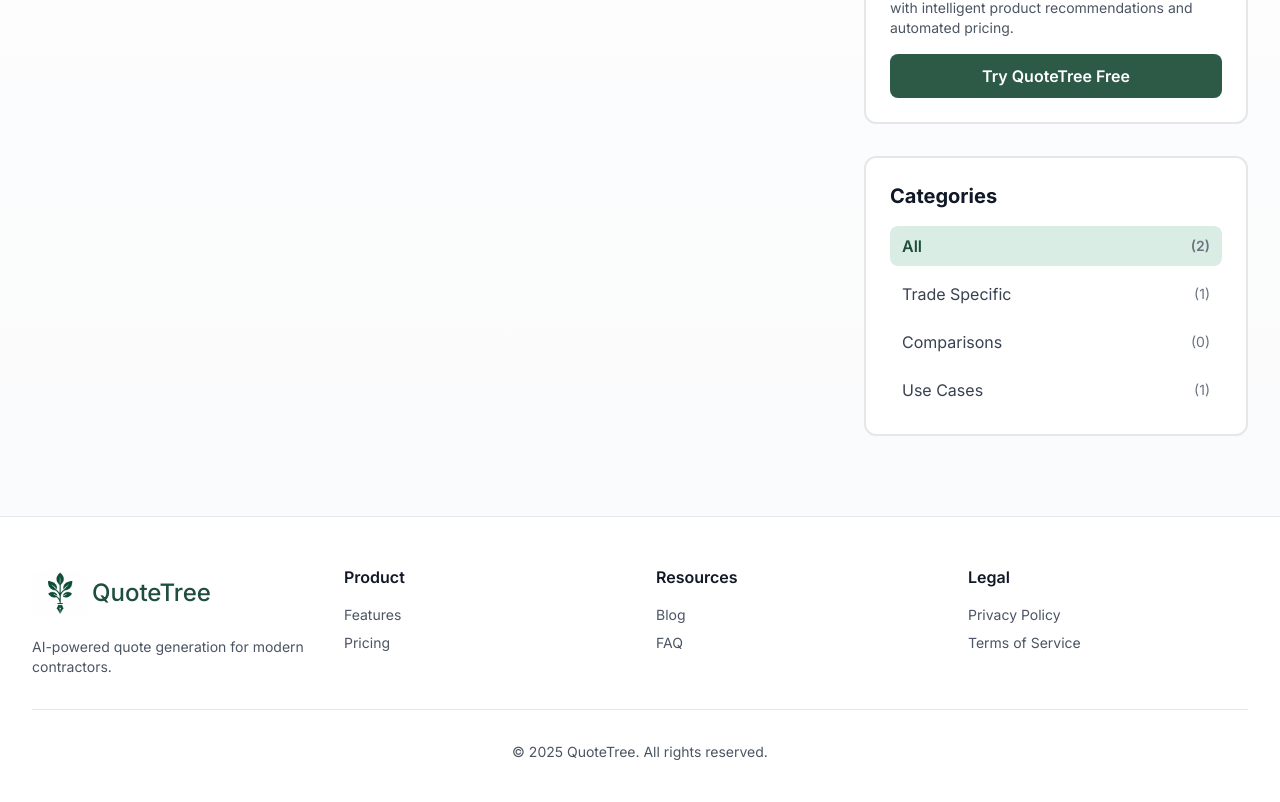
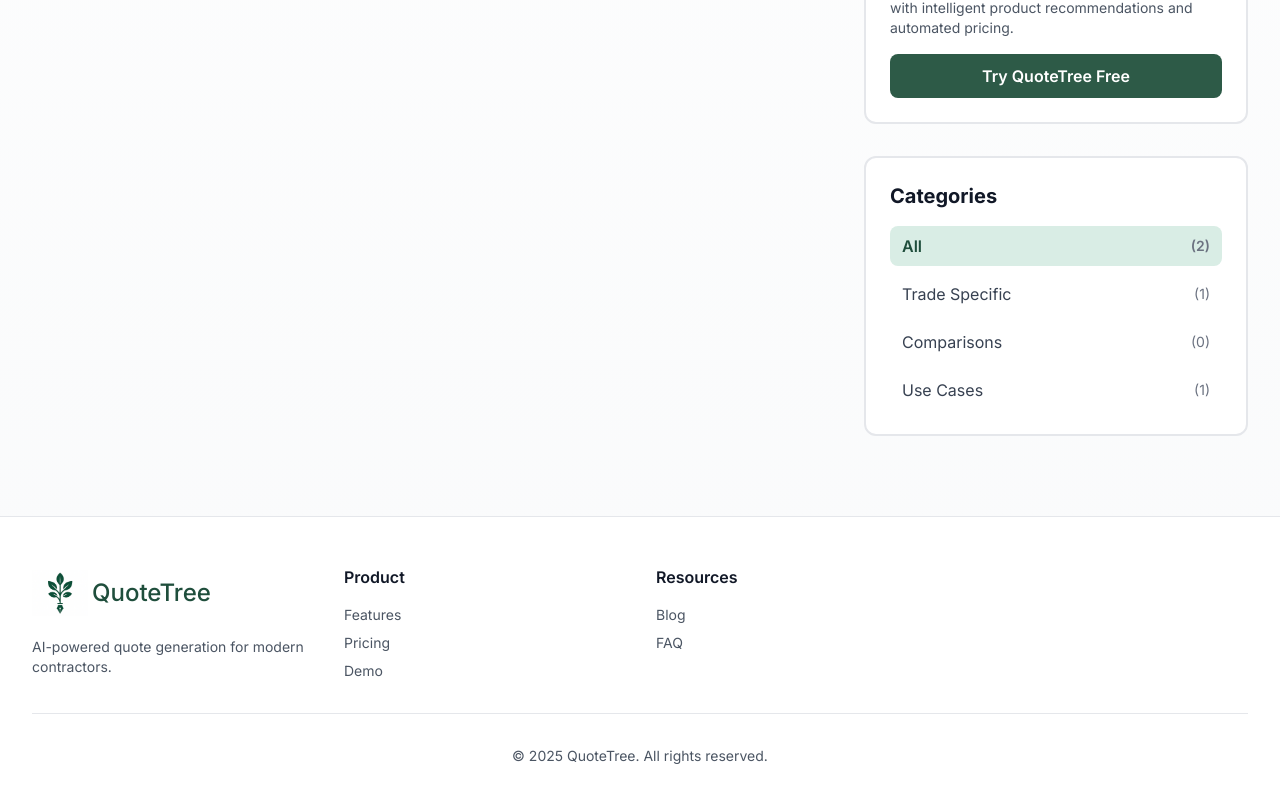
Before and after one commit to quotetree/ai-quote-builder-, a Next.js app: page /blog in a window 1280 px wide. Shown: the part 1005-1807 px from the top of the page. Built offline with nearby package versions, Linux system fonts and the light colour scheme.

Commit message:
Update blog page footer to match home page footer
- Add Demo link to Product section (Calendly)
- Remove Legal section (Privacy Policy, Terms of Service)
- Update grid to 3-column layout

```diff
--- a/app/blog/page.tsx
+++ b/app/blog/page.tsx
@@ -237,6 +237,11 @@
                     Pricing
                   </Link>
                 </li>
+                <li>
+                  <a href="https://calendly.com/quotetree/30min" target="_blank" rel="noopener noreferrer" className="text-gray-600 hover:text-gray-900">
+                    Demo
+                  </a>
+                </li>
               </ul>
             </div>
 
@@ -255,22 +260,6 @@
                 </li>
               </ul>
             </div>
-
-            <div>
-              <h4 className="font-semibold text-gray-900 mb-4">Legal</h4>
-              <ul className="space-y-2 text-sm">
-                <li>
-                  <Link href="#" className="text-gray-600 hover:text-gray-900">
-                    Privacy Policy
-                  </Link>
-                </li>
-                <li>
-                  <Link href="#" className="text-gray-600 hover:text-gray-900">
-                    Terms of Service
-                  </Link>
-                </li>
-              </ul>
-            </div>
           </div>
 
           <div className="border-t border-gray-200 pt-8 text-center text-gray-600 text-sm">
```
